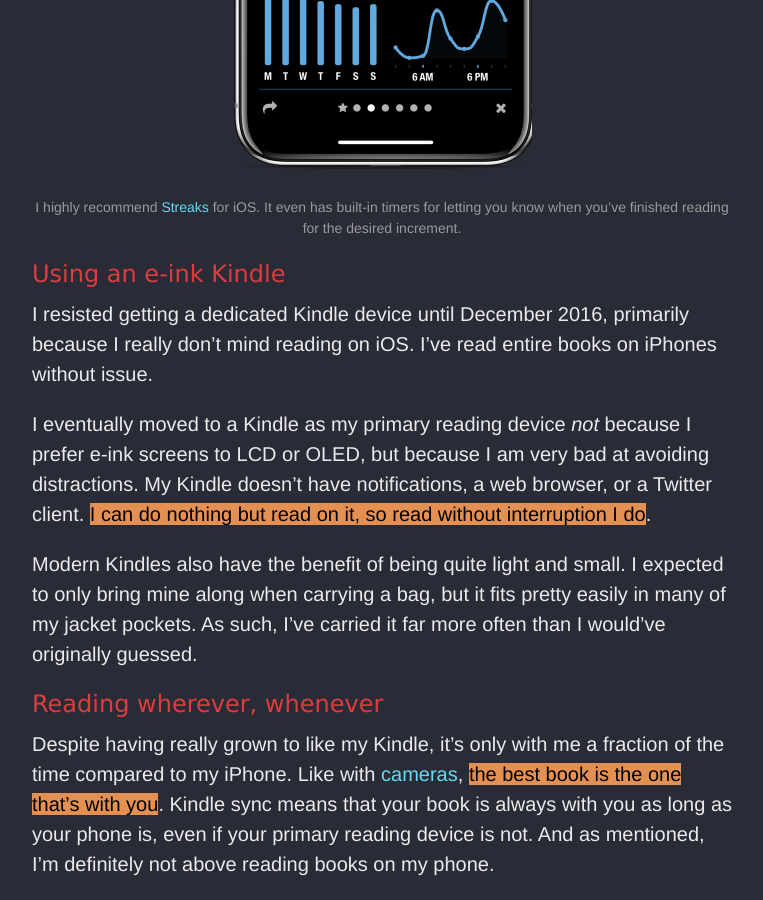
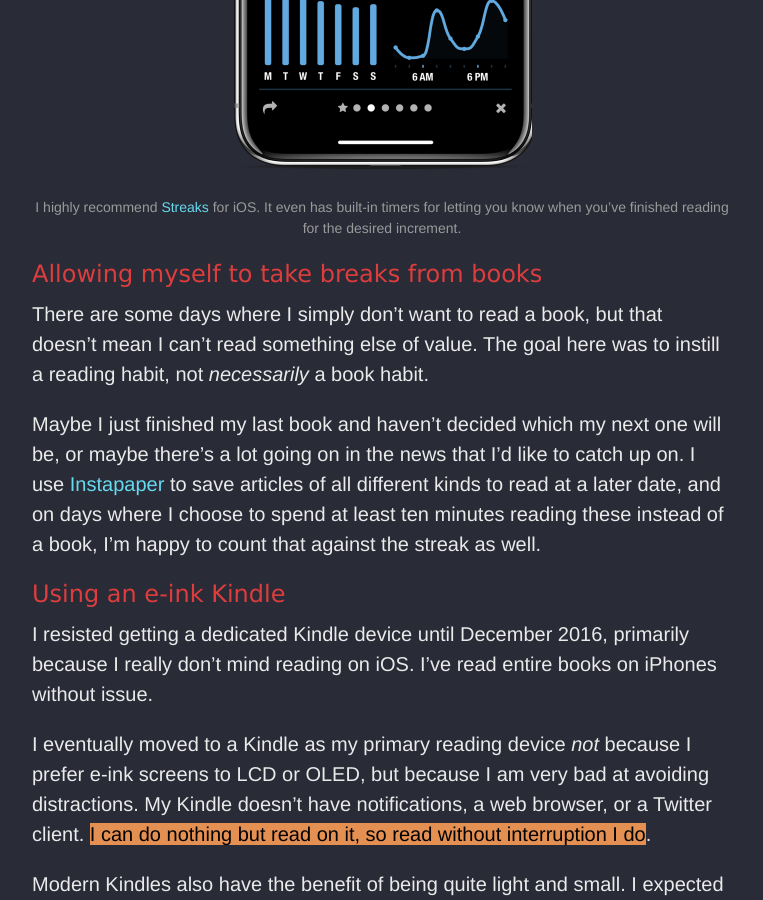
Before and after one commit to irace/irace.github.com, a Jekyll site: the page built from _posts/2018-12-30-how-i-learned-to-read.md, in a window 1280 px wide and 900 px high, scrolled down 2754 px. Shown: the whole window, without its empty margins (258-1021 px from the left). Built offline with Jekyll 4.4.1, drawn with Linux system fonts in a browser that asks for light colours; comment, search, counter and statistics services are not loaded; some of the changed text lies outside the part shown.

Commit message:
Add Instapaper section

```diff
--- a/_posts/2018-12-30-how-i-learned-to-read.md
+++ b/_posts/2018-12-30-how-i-learned-to-read.md
@@ -38,6 +38,12 @@ If you’re the type of person who [finds streaks to be motivational](https://ir
   <img src="/images/reading/streaks.png" style="width: 300px;" alt="My 2018 reading streak">
   <figcaption>I highly recommend <a href="https://streaksapp.com">Streaks</a> for iOS. It even has built-in timers for letting you know when you’ve finished reading for the desired increment.</figcaption>
 </figure>
+
+## Allowing myself to take breaks from books
+
+There are some days where I simply don’t want to read a book, but that doesn’t mean I can’t read something else of value. The goal here was to instill a reading habit, not _necessarily_ a book habit.
+
+Maybe I just finished my last book and haven’t decided which my next one will be, or maybe there’s a lot going on in the news that I’d like to catch up on. I use [Instapaper](https://www.instapaper.com) to save articles of all different kinds to read at a later date, and on days where I choose to spend at least ten minutes reading these instead of a book, I’m happy to count that against the streak as well.
 
 ## Using an e-ink Kindle
 
```
